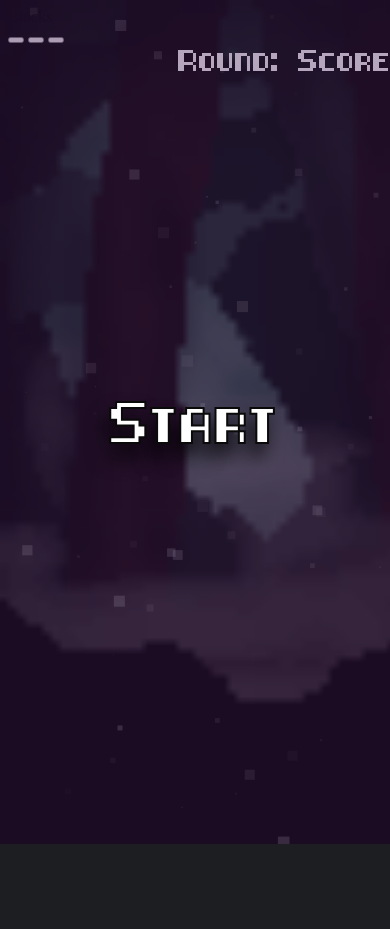
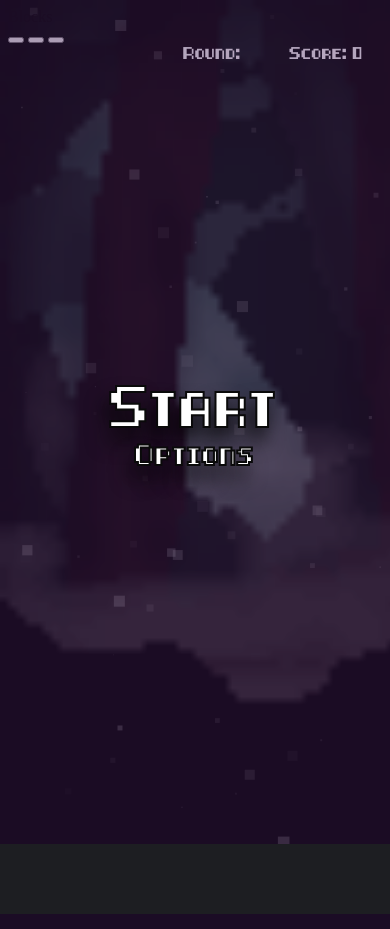
Before and after one commit to Myxelium/Blocks-Game, a PHP site: page / in a window 390 px wide; the page is wider, and only the part inside the window is pictured. Run offline with PHP 8.4, Linux system fonts and the light colour scheme.

Commit message:
Added sounds but buggy

```diff
--- a/cards.css
+++ b/cards.css
@@ -12,7 +12,14 @@
 * {
     transition: .3s;
 }
-
+.noSelect {
+    -webkit-touch-callout: none;
+    -webkit-user-select: none;
+    -khtml-user-select: none;
+    -moz-user-select: none;
+    -ms-user-select: none;
+    user-select: none;
+}
 .card {
     cursor: pointer;
     padding-bottom: 85%;
@@ -75,6 +82,7 @@ body {
     top: 0px;
     right: 0px;
     display: flex;
+    flex-direction: column;
     justify-content: center;
     align-items: center;
     color: #fff;
@@ -96,7 +104,7 @@ body {
     display: flex;
     flex-direction: row;
     justify-content: space-around;
-    font-size: 18px;
+    font-size: 100%;
     color: #fff;
     font-family: "8-bit-pusab";
 }
@@ -108,5 +116,24 @@ body {
 }
 
 #health {
-    min-width: 170px;
+    /* min-width: 170px; */
+    min-width: 33%;
 }
+.settings{
+    font-size: 50%;
+}
+#start-the-game *:hover::before {
+    content:'> ';
+}
+@media screen and (max-width: 513px) {
+    .stats {
+        font-size: 64%;
+    }
+    #health{
+            width: 118px;
+            min-width: unset;
+    }
+    #health img {
+        width: 20%;
+    }
+}
--- a/index.php
+++ b/index.php
@@ -5,7 +5,8 @@
     <script src="https://cdnjs.cloudflare.com/ajax/libs/jquery/3.4.1/jquery.min.js"></script>
     <!-- <link rel="stylesheet" href="style.css"> -->
     <link rel="stylesheet" href="cards.css">
-    <meta name="viewport" content="width=device-width, initial-scale=1.0">
+    <meta name="viewport" content="width=device-width, user-scalable=no, initial-scale=1.0">
+
 </head>
 <style>
     #particles-js {
@@ -22,6 +23,11 @@
 <div id="particles-js"></div>
 
 <body>
+<div class="sound_player">
+    <audio id="menu_click">
+        <source src="assets/sounds/menu_click.wav">
+    </audio>
+    </div>
     <div id="title-bar">
         <div id="title">
             Blocks
@@ -50,11 +56,19 @@
     <!-- <button type="button">Start</button>
             <button type="button" style="position:fixed; right: 300px;" onclick="clear_playground()">Clear</button> -->
     <div id="alerted"></div>
-    <div id="start-the-game" onclick="initiate()">
-        Start
+    <div id="start-the-game">
+        <div onmouseover="menu_clicks();" onclick="initiate()">Start</div>
+        <div onmouseover="menu_clicks();" class="settings">Options</div>
     </div>
+
+    <div class="overlay">
+        <div class="narrator">
+
+        </div>
+    </div>
+
     <script src="scripts/gameboard.js"></script>
-
+    <script src="scripts/sound.js"></script>
     <!-- particles.js library -->
     <script src="http://cdn.jsdelivr.net/particles.js/2.0.0/particles.min.js"></script>
     <script src="scripts/particles.js"></script>
--- a/scripts/gameboard.js
+++ b/scripts/gameboard.js
@@ -51,7 +51,7 @@ function round_value() {
     document.getElementById("round").innerHTML = round_values;
 }
 
-function animation() { //Animations, shows what cards you click on
+function animation() { //Animations, shows what cards you click on. Works like a loop. SetTimout cant be used in normal loop
     setTimeout(function () {
         $("#" + play_array[anim]).addClass('animations')
         anim++;
@@ -104,7 +104,7 @@ function calc_difficulty() {
     } else {
         level = level + 1;
     }
-    difficulty = (35 / 100) * level + difficulty; //calc the difficulty to scale with the level
+    difficulty = (20 / 100) * level + difficulty; //calc the difficulty to scale with the level
     difficulty = Math.round(difficulty) // Makes the difficulty value a integer
 }
 
@@ -120,7 +120,7 @@ function make_playground() {
         for (i = 0; i < newPlayground; i++) { //Creates a new div for each loop wth the attributes and content set below.
             card_ids++;
             var div = document.createElement('div');
-            div.setAttribute('class', 'card');
+            div.setAttribute('class', 'card noSelect');
             div.setAttribute('id', card_ids);
             div.setAttribute('onClick', 'reply_click(this.id)'); // add an onClick event to the div that sends the id of it to the funcition reply_click()
             document.getElementById('card-row' + y).appendChild(div);
--- /dev/null
+++ b/scripts/sound.js
@@ -0,0 +1,4 @@
+function menu_clicks(){
+var audio = document.getElementsByTagName("audio")[0];
+audio.play();
+}
```
Also changed, not shown: 1 other file.
